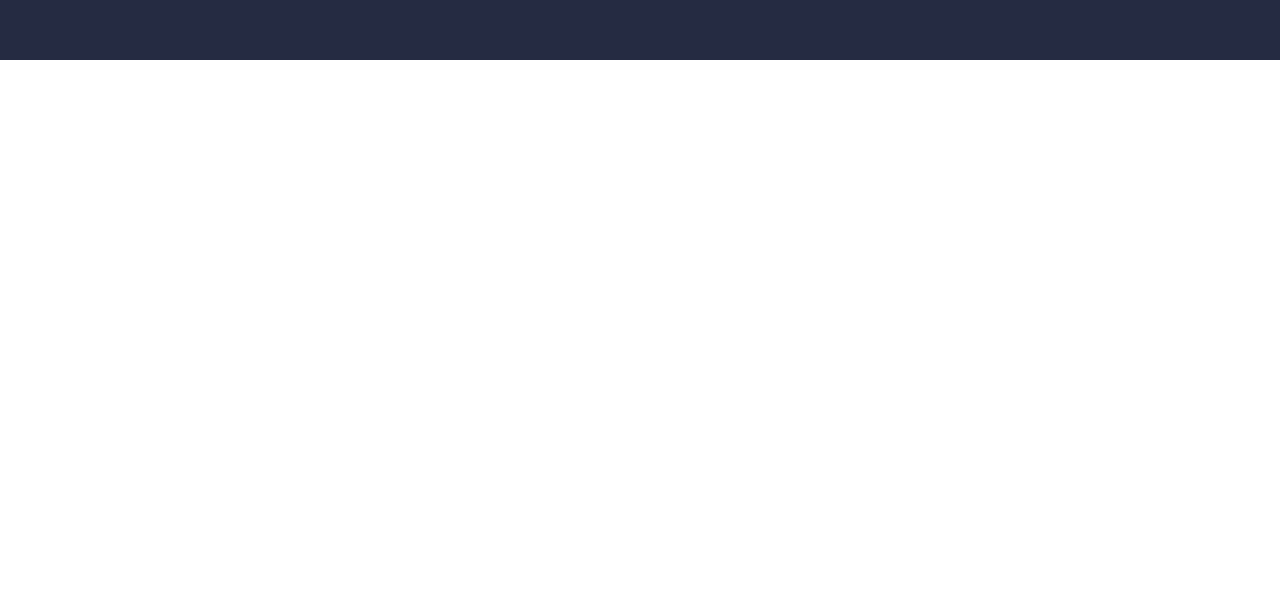
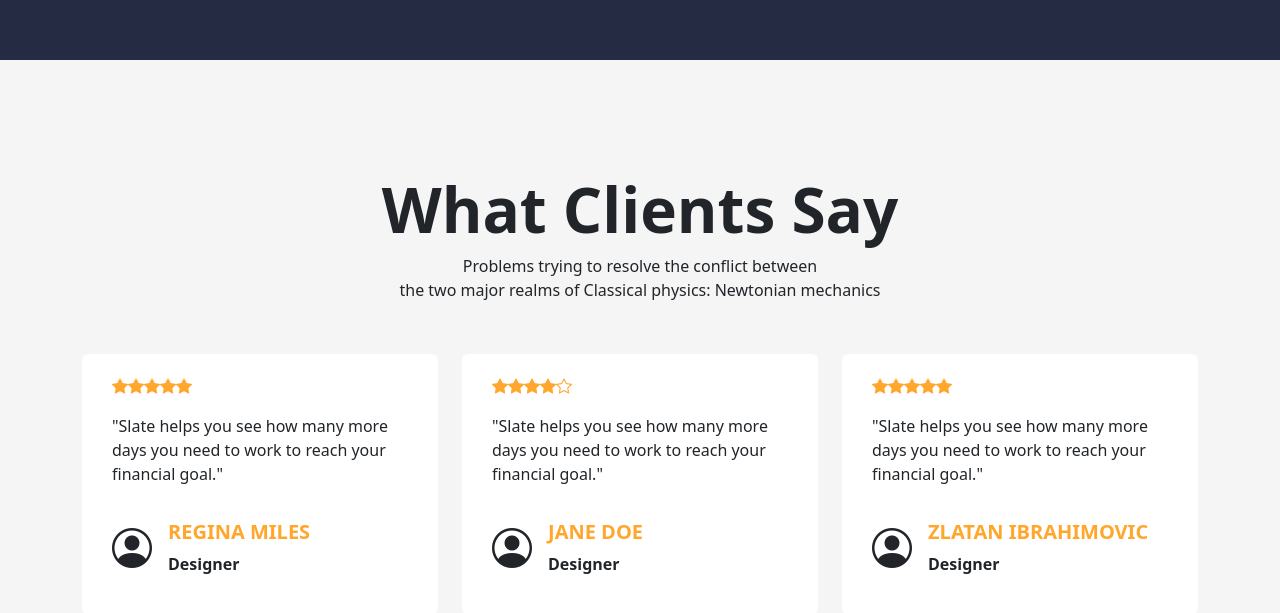
Before and after one commit to memooh/digital_agency, a React (Vite) app: page / in a window 1280 px wide. Shown: the part 2028-2641 px from the top of the page. Before the commit the page ends 2088 px from the top, so only its background shows below. Built offline with nearby package versions, Linux system fonts and the light colour scheme; grey boxes are pictures that could not be loaded.

Commit message:
What clients say sectiond one

```diff
--- a/src/App.jsx
+++ b/src/App.jsx
@@ -4,6 +4,7 @@ import './App.css'
 import Hero from './components/Hero/Hero'
 import WhyChooseUs from './components/WhyChooseUs/WhyChooseUs'
 import Video from './components/Video/Video'
+import Clients from './components/Clients/Clients'
 
 function App() {
 
@@ -12,6 +13,7 @@ function App() {
     <Hero />
     <WhyChooseUs />
     <Video />
+    <Clients />
     </>
   )
 }
--- /dev/null
+++ b/src/components/Clients/Clients.css
@@ -0,0 +1,57 @@
+.clients {
+    background-color: #f5f5f5;
+}
+.card-titles {
+    font-size: 20px;
+    color: #FFA62B;
+    font-weight: bold;
+    text-transform: uppercase;
+}
+
+.clientText h1 {
+    font-weight: bold;
+    font-size: 62px;
+    padding-top: 10%;
+}
+
+.card-client {
+    border: none !important;
+    padding: 30px;
+}
+.stars {
+    color: #FFA62B;
+}
+.card-position {
+    font-weight: bold;
+}
+.card-body2 {
+    display: flex;
+    flex-direction: column;
+    justify-content: center;
+    height: 200px;
+  }
+
+@media screen and (max-width: 767px) {
+  .clientText h1 {
+    font-size: 36px;
+    padding-top: 5%;
+  }
+  .card {
+    margin-top: 0% !important;
+  }
+
+  .card-titles {
+    font-size: 18px;
+  }
+
+  .card-client {
+    padding: 20px;
+    margin-left: 10%;
+    margin-right: 10%;
+  }
+
+  .card-body2 {
+    height: auto;
+    min-height: 150px;
+  }
+}
--- /dev/null
+++ b/src/components/Clients/Clients.jsx
@@ -0,0 +1,78 @@
+import ".//Clients.css";
+
+const Clients = () => {
+  const reviews = [
+    {
+      id: 1,
+      name: "Regina Miles",
+      position: "Designer",
+      message:
+        "Slate helps you see how many more days you need to work to reach your financial goal.",
+      stars: 5,
+    },
+    {
+      id: 2,
+      name: "Jane Doe",
+      position: "Designer",
+      message:
+        "Slate helps you see how many more days you need to work to reach your financial goal.",
+      stars: 4,
+    },
+    {
+      id: 3,
+      name: "Zlatan Ibrahimovic",
+      position: "Designer",
+      message:
+        "Slate helps you see how many more days you need to work to reach your financial goal.",
+      stars: 5,
+    },
+  ];
+
+  return (
+    <section className="clients">
+      <div className="container">
+        <div className="clientText text-center">
+          <h1>What Clients Say</h1>
+          <p>
+            Problems trying to resolve the conflict between <br /> the two major
+            realms of Classical physics: Newtonian mechanics
+          </p>
+        </div>
+        <div className="clientCards">
+          <div className="row">
+            {reviews.map((review) => (
+              <div className="col-lg-4" key={review.id}>
+                <div className="card card-client">
+                  <div className="card-body2 d-flex align-items-center ">
+                    <div className="d-flex flex-column justify-content-center">
+                      <div className="stars">
+                        {[...Array(5)].map((_, i) => (
+                          <i
+                            key={i}
+                            className={`bi ${
+                              i < review.stars ? "bi-star-fill" : "bi-star"
+                            }`}
+                          ></i>
+                        ))}
+                      </div>
+                      <p className="card-text mt-3">"{review.message}"</p>
+                      <div className="d-flex align-items-center mb-3 mt-3">
+                        <i className="bi bi-person-circle fs-1 me-3"></i>
+                        <div>
+                          <h5 className="card-titles mb-">{review.name}</h5>
+                          <p className="card-position mb-0">{review.position}</p>
+                        </div>
+                      </div>
+                    </div>
+                  </div>
+                </div>
+              </div>
+            ))}
+          </div>
+        </div>
+      </div>
+    </section>
+  );
+};
+
+export default Clients;
--- a/src/components/Video/Video.css
+++ b/src/components/Video/Video.css
@@ -41,7 +41,7 @@
 
 @media (min-width: 1024px) and (max-width: 1919.99px) {
     .vsVideo {
-        width: 90%; /* Increase the video width */
-        max-width: 1200px; /* Increase the maximum width */
+        width: 90%;
+        max-width: 1200px;
     }
 }
```
